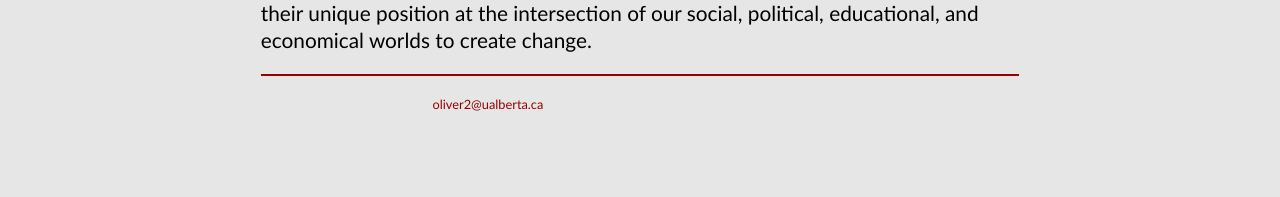
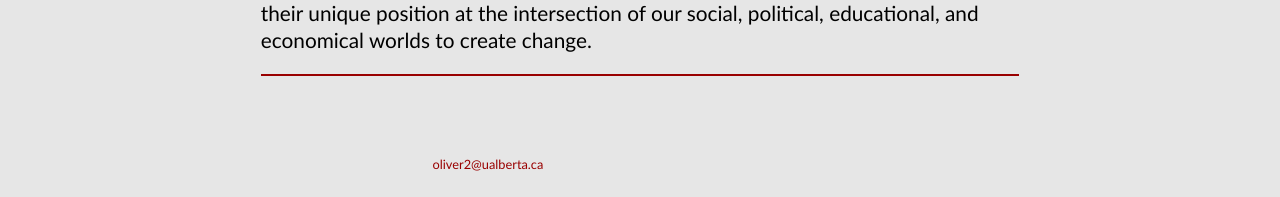
Before and after one commit to k-j-oliver/k-j-oliver.github.io, a Jekyll site: the page built from index.html, in a window 1280 px wide. Shown: the part 1240-1437 px from the top of the page. Built offline with Jekyll 4.4.1, drawn with Linux system fonts in a browser that asks for light colours; before the commit the page ends 1380 px from its top, so only the background shows below that.

Commit message:
Update default.html

```diff
--- a/_layouts/default.html
+++ b/_layouts/default.html
@@ -19,6 +19,7 @@
 			</div><!-- /.container -->
 
 			<footer>
+				<div class="buffer"></div>
 				<ul>
 					<li><a href="mailto:oliver2@ualberta.ca">oliver2@ualberta.ca</a></li>
 				</ul>
```
